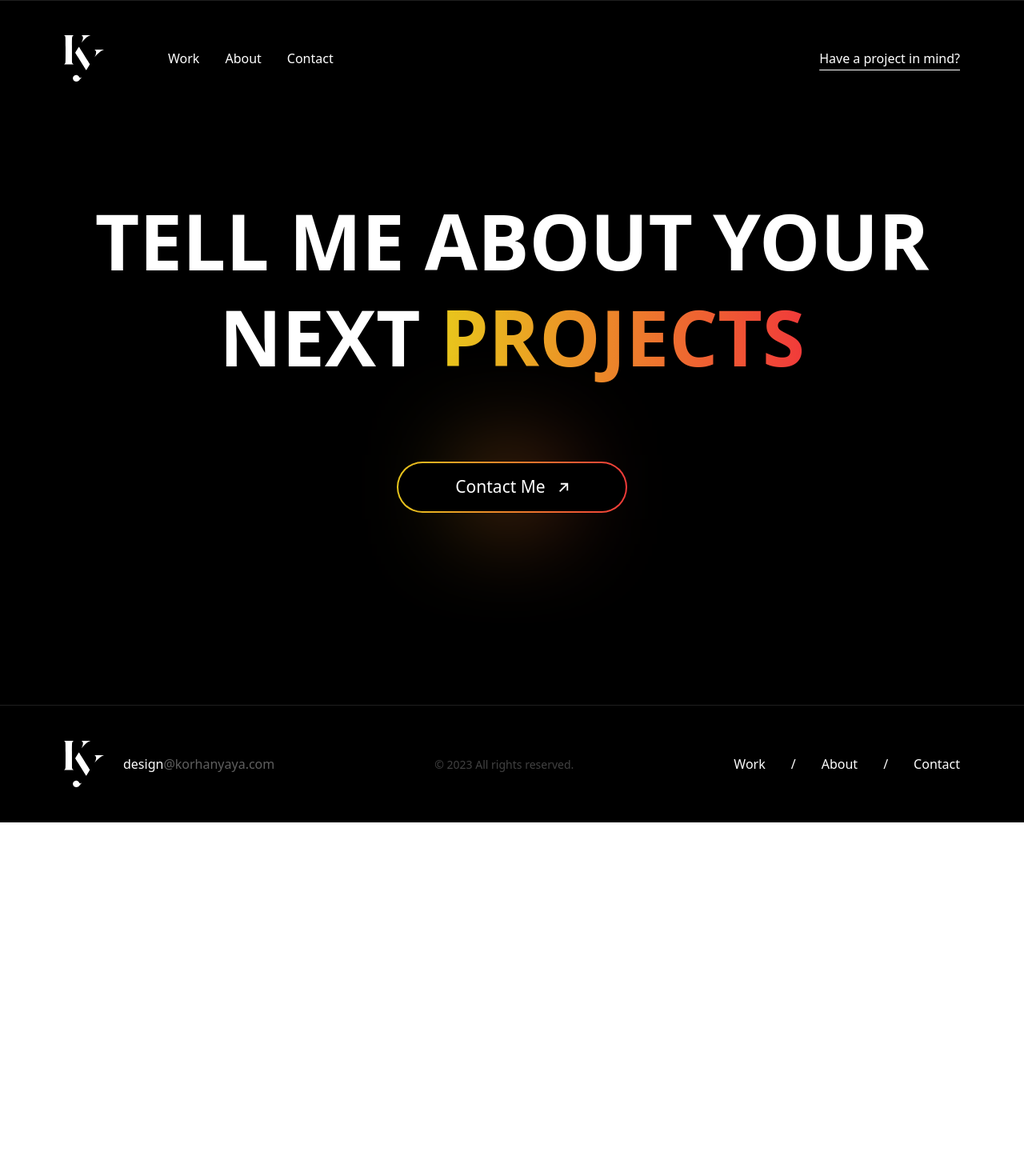
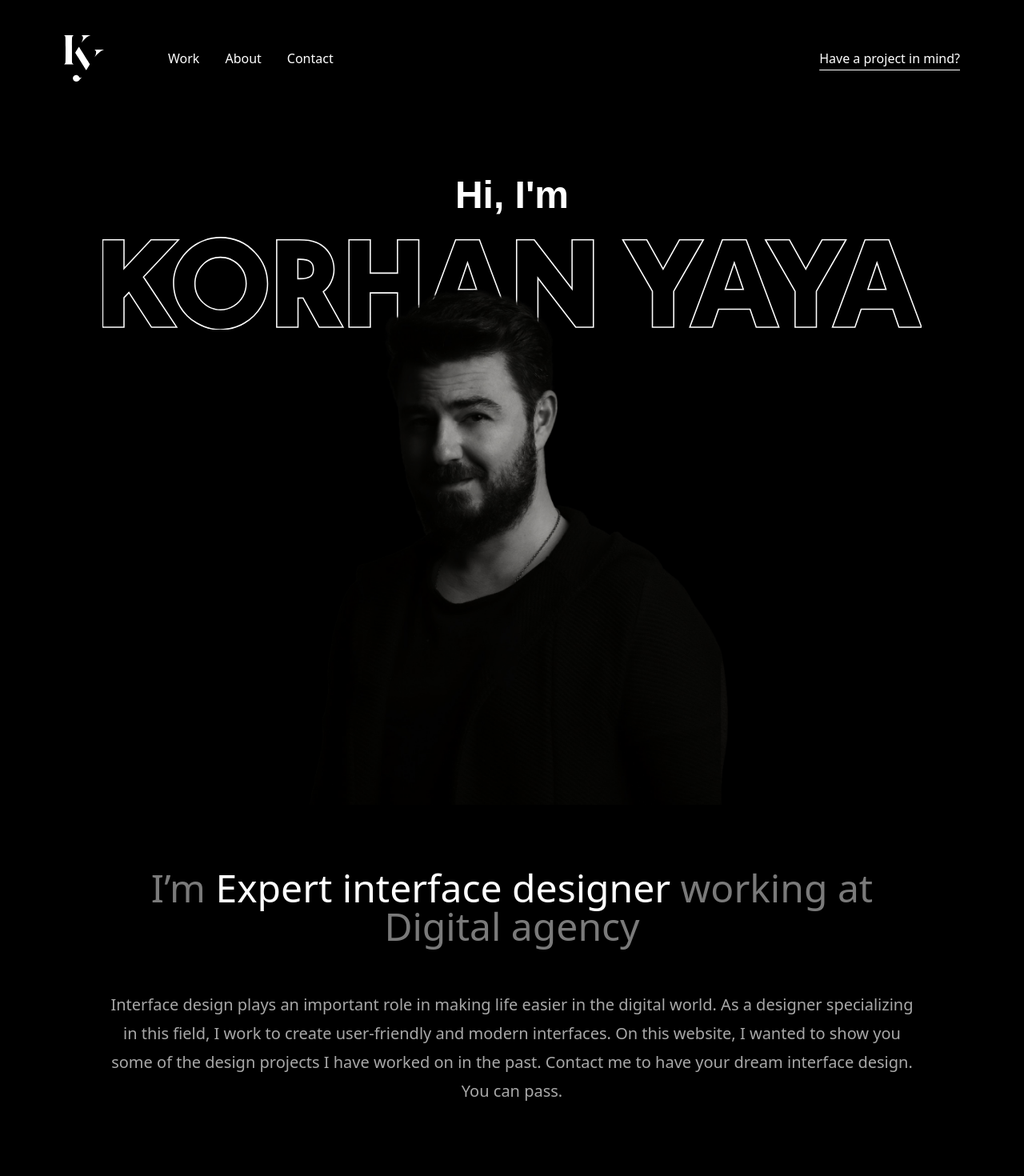
Before and after one commit to cscnmhmt/korhan-yaya-website, a React (Vite) app: page /about in a window 1280 px wide. Shown: the top 1470 px of the page at 80% size. Before the commit the page ends 1028 px from the top, so only its background shows below. Built offline with nearby package versions, Linux system fonts and the light colour scheme; a web font is replaced by a local one.

Commit message:
finish about page

```diff
--- /dev/null
+++ b/src/components/AboutHero/AboutHero.jsx
@@ -0,0 +1,33 @@
+import React from 'react';
+import KorhanYayaImg from '../../assets/korhan-yaya-about.png';
+import KorhanYayaText from '../../assets/korhan-yaya-text.svg';
+
+const AboutHero = () => {
+  return (
+    <div className="bg-black py-36 text-white pt-52">
+      <div className="mx-auto max-w-5xl flex flex-col items-center text-center">
+        <h2 className="font-heading text-5xl font-extrabold mb-4">Hi, I'm</h2>
+        <img src={KorhanYayaText} alt="" />
+        <img
+          src={KorhanYayaImg}
+          alt="korhan yaya"
+          width={600}
+          className="relative -top-20 z-10"
+        />
+        <p className="text-5xl font-normal text-secondary-100 leading-none">
+          I’m <span className="text-white">Expert interface designer</span>{' '}
+          working at Digital agency
+        </p>
+        <p className="text-[20px] text-[#A8A8A8] leading-9 mt-14">
+          Interface design plays an important role in making life easier in the
+          digital world. As a designer specializing in this field, I work to
+          create user-friendly and modern interfaces. On this website, I wanted
+          to show you some of the design projects I have worked on in the past.
+          Contact me to have your dream interface design. You can pass.
+        </p>
+      </div>
+    </div>
+  );
+};
+
+export default AboutHero;
--- a/src/pages/About.jsx
+++ b/src/pages/About.jsx
@@ -2,11 +2,13 @@ import React from 'react';
 import Header from '../components/Header/Header';
 import CallToAction from '../components/CTA/CallToAction';
 import Footer from '../components/Footer/Footer';
+import AboutHero from '../components/AboutHero/AboutHero';
 
 const About = () => {
   return (
     <div className="bg-black">
       <Header />
+      <AboutHero />
       <CallToAction />
       <Footer />
     </div>
```
Also changed, not shown: src/assets/korhan-yaya-text.svg (added).
